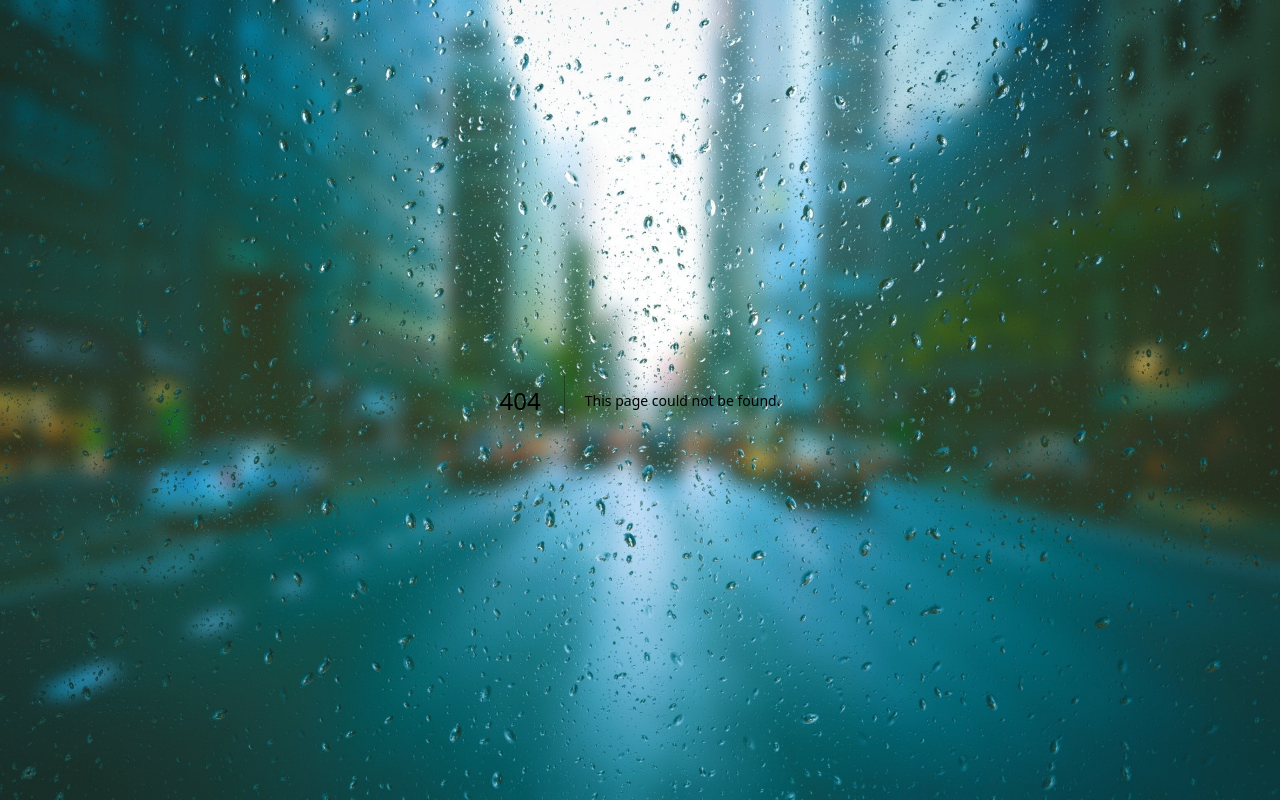
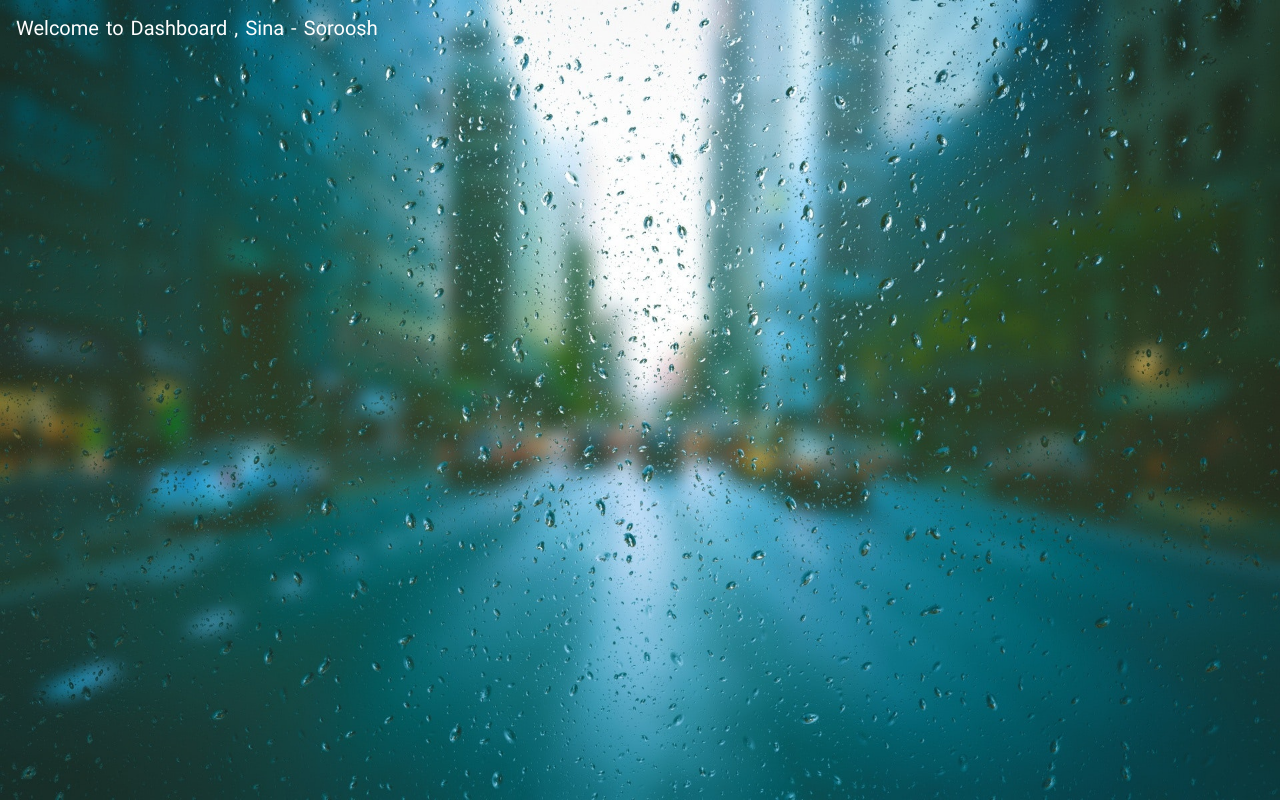
Before and after one commit to Sina-Soroosh/nextauth, a Next.js app: page /dashboard in a window 1280 px wide. Before the commit this address had no page. Built offline with nearby package versions, Linux system fonts and the light colour scheme.

Commit message:
coding dashboard page

```diff
--- /dev/null
+++ b/src/app/dashboard/page.tsx
@@ -0,0 +1,13 @@
+import React from "react";
+
+function page() {
+  return (
+    <>
+      <h1 className="text-xl m-4 text-white">
+        Welcome to Dashboard , Sina - Soroosh{" "}
+      </h1>
+    </>
+  );
+}
+
+export default page;
```
